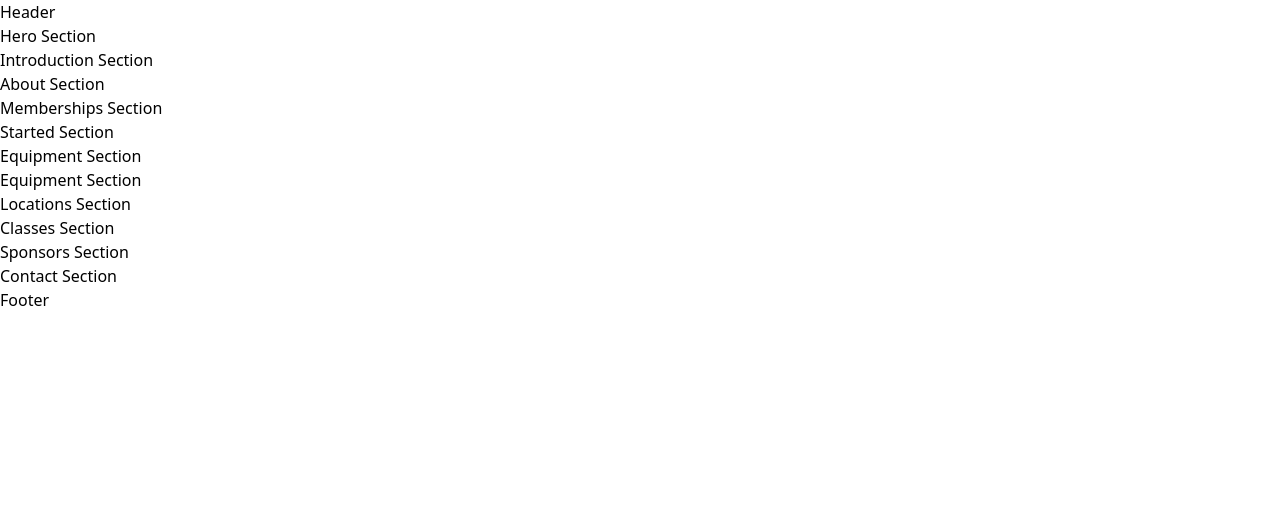
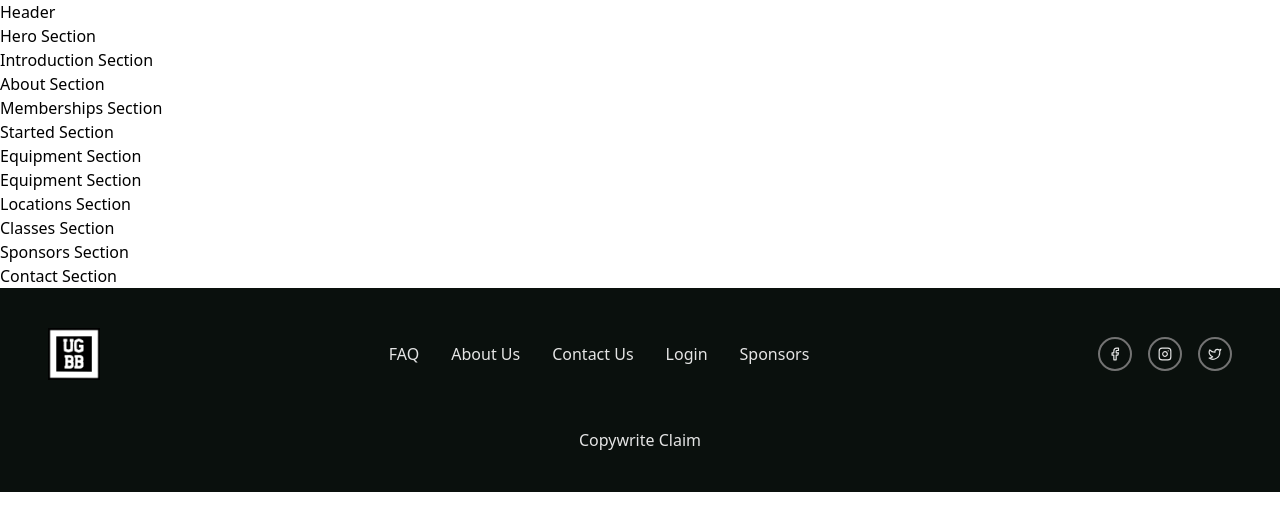
Before and after one commit to Underground-Barbell/UGBB-Website, a Next.js app: page / in a window 1280 px wide. Shown: the top 530 px of the page. Built offline with nearby package versions, Linux system fonts and the light colour scheme.

Commit message:
Finshed Footer Section

```diff
--- a/app/components/footer.tsx
+++ b/app/components/footer.tsx
@@ -1,11 +1,65 @@
-'use client'
-import { useState } from 'react';
+"use client";
+import { Facebook, Instagram, Twitter } from "lucide-react";
 
-export default function Footer(){
+import Image from "next/image";
 
-    return (
-        <footer id="Footer">
-            <h1>Footer</h1>
-        </footer>
-    );
+interface IFooterLinks {
+  name: string;
+  link: string;
 }
+
+export default function Footer() {
+  const UGBB_Logo = "/images/UGBB.webp";
+
+  const FooterLinks: IFooterLinks[] = [
+    { name: "FAQ", link: "#" },
+    { name: "About Us", link: "#" },
+    { name: "Contact Us", link: "#" },
+    { name: "Login", link: "#" },
+    { name: "Sponsors", link: "#" }
+];
+
+  return (
+    <footer id="Footer" className="bg-(--bg)">
+      <div className="text-(--textLight)  px-6 py-6 space-y-8 md:px-12 md:py-10">
+        <div className="flex  flex-col gap-4 md:flex-row items-center justify-between w-full ">
+          {/* Website Content Section */}
+          <div className="w-fit bg-blue-400">
+            <a href="#"><Image
+              src={UGBB_Logo}
+              alt="Home"
+              width={100}
+              height={0}
+              className="w-16"
+            /></a>
+
+          </div>
+          {/* Company Copywrite */}
+
+        <ul className="flex justify-center w-full items-center gap-4 md:gap-8 ">
+          {FooterLinks.map(l => (
+
+                <li className="hover:text-primary transition-colors duration-300">
+                    <a href={l.link}> {l.name}</a>
+                </li>
+
+          ))}
+          </ul>
+
+          {/* Media Section */}
+          <div className=" flex gap-4 items-center">
+            <div className=" p-2 rounded-full hover:bg-blue-950 border-2 border-neutral-500 transition-colors duration-500 cursor-pointer">
+              <Facebook className="" size={14} />
+            </div>
+
+            <div className=" p-2 rounded-full hover:bg-pink-500 border-2 border-neutral-500 transition-colors duration-500 cursor-pointer"><Instagram className="" size={14} /></div>
+
+            <div className=" p-2 rounded-full hover:bg-blue-600 border-2 border-neutral-500 transition-colors duration-500 cursor-pointer"><Twitter className="" size={14}  /></div>
+
+          </div>
+        </div>
+        <div className="text-center mt-12">Copywrite Claim</div>
+      </div>
+    </footer>
+  );
+}
--- a/app/globals.css
+++ b/app/globals.css
@@ -1 +1,18 @@
 @import "tailwindcss";
+
+@theme{
+    --color-primary: #902923;
+    --color-primaryLight: #A22C29;
+    --color-secondary: #B9BAA3;
+    --color-secondaryLight: #d6d5c9;
+    --color-dark: #0a100d;
+    --color-light: var(--color-neutral-100);
+
+    --bg: var(--color-dark);
+    --bg-light: var(--color-light);
+    --text-normal: var(--color-neutral-800);
+    --textLight: var(--color-neutral-200);
+    --textSlated: var(--color-neutral-300);
+
+    --h1: var(--color-primary);
+}
--- a/package.json
+++ b/package.json
@@ -9,6 +9,7 @@
     "lint": "eslint"
   },
   "dependencies": {
+    "lucide-react": "^0.577.0",
     "next": "16.0.3",
     "react": "19.2.0",
     "react-dom": "19.2.0"
```
Also changed, not shown: public/images/UGBB.webp (added), 1 other file (tests, documents, lock files or other folders).
